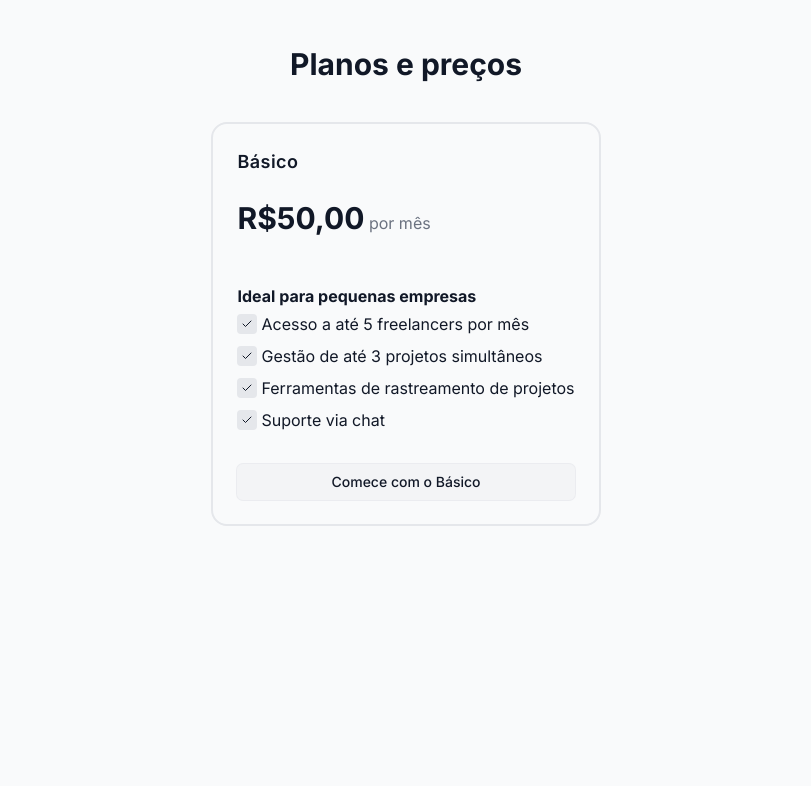
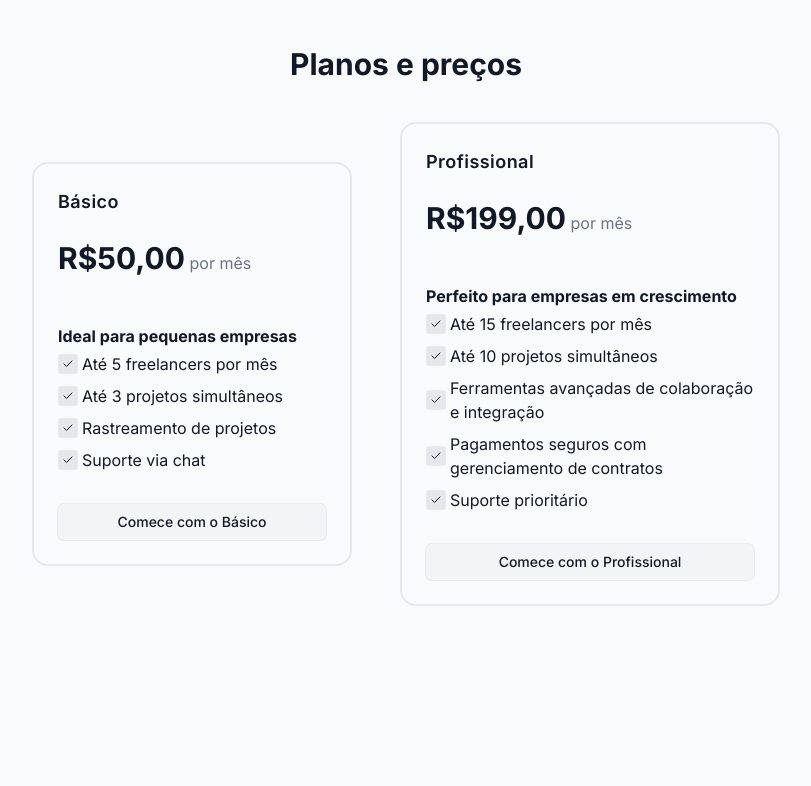
Before and after one commit to dev-pedroalmeida/skillsy, a Next.js app: page / in a window 1280 px wide. Shown: the part 2000-2786 px from the top of the page, without its empty margins (234-1045 px from the left). Built offline with nearby package versions, Linux system fonts and the light colour scheme.

Commit message:
feat: add PricingCard Component

```diff
--- a/app/page.tsx
+++ b/app/page.tsx
@@ -3,6 +3,7 @@ import { ArrowUpRight, Check, ChevronsDown } from "lucide-react";
 import Link from "next/link";
 import * as motion from "motion/react-client";
 import { BentoGridContainer, BentoGridItem } from "@/components/BentoGrid";
+import { PricingCard } from "@/components/PricingCard";
 
 export default function Home() {
   return (
@@ -100,8 +101,10 @@ export default function Home() {
           </h2>
 
           <div className="flex items-center justify-center gap-12">
-            <div className="p-6 rounded-2xl border-2 border-gray-200">
-              <h3 className="text-lg font-semibold tracking-wide mb-6">Básico</h3>
+            <div className="p-6 rounded-2xl border-2 border-gray-200 min-w-80">
+              <h3 className="text-lg font-semibold tracking-wide mb-6">
+                Básico
+              </h3>
               <p className="font-bold text-3xl mb-12">
                 R$50,00
                 <span className="text-base font-normal text-gray-500">
@@ -113,15 +116,15 @@ export default function Home() {
               <ul className="flex flex-col gap-2 mb-8">
                 <li className="flex items-center gap-1">
                   <Check size={20} className="bg-gray-200 p-1 rounded" />
-                  Acesso a até 5 freelancers por mês
+                  Até 5 freelancers por mês
                 </li>
                 <li className="flex items-center gap-1">
                   <Check size={20} className="bg-gray-200 p-1 rounded" />
-                  Gestão de até 3 projetos simultâneos
+                  Até 3 projetos simultâneos
                 </li>
                 <li className="flex items-center gap-1">
                   <Check size={20} className="bg-gray-200 p-1 rounded" />
-                  Ferramentas de rastreamento de projetos
+                  Rastreamento de projetos
                 </li>
                 <li className="flex items-center gap-1">
                   <Check size={20} className="bg-gray-200 p-1 rounded" />
@@ -132,6 +135,19 @@ export default function Home() {
                 Comece com o Básico
               </Button>
             </div>
+
+            <PricingCard
+              title="Profissional"
+              price="199,00"
+              description="Perfeito para empresas em crescimento"
+              includesList={[
+                "Até 15 freelancers por mês",
+                "Até 10 projetos simultâneos",
+                "Ferramentas avançadas de colaboração e integração",
+                "Pagamentos seguros com gerenciamento de contratos",
+                "Suporte prioritário"
+              ]}
+            />
           </div>
         </motion.div>
       </section>
--- /dev/null
+++ b/components/PricingCard.tsx
@@ -0,0 +1,50 @@
+import { Check } from "lucide-react";
+import { Button } from "./Button";
+
+export const PricingCard = ({
+  className,
+  variant = "basic",
+  popular = false,
+  perMonth = true,
+  title,
+  price,
+  description,
+  includesList,
+}: {
+  className?: string;
+  variant?: "premium" | "basic";
+  popular?: boolean;
+  perMonth?: boolean;
+  title: string;
+  price: string;
+  description: string;
+  includesList: string[];
+}) => {
+  return (
+    <div className="p-6 rounded-2xl border-2 border-gray-200 w-[380px]">
+      <h3 className="text-lg font-semibold tracking-wide mb-6">{title}</h3>
+      <p className="font-bold text-3xl mb-12">
+        R${price}
+        <span className="text-base font-normal text-gray-500">
+          {perMonth ? " por mês" : " por ano"}
+        </span>
+      </p>
+      <p className="font-bold mb-1">{description}</p>
+      <ul className="flex flex-col gap-2 mb-8">
+        {includesList.map((text, index) => {
+          return (
+            <li key={index} className="flex items-center gap-1">
+              <div className="bg-gray-200 rounded p-1">
+                <Check size={12} />
+              </div>
+              {text}
+            </li>
+          );
+        })}
+      </ul>
+      <Button className="w-full" variant={"secondary"}>
+        Comece com o {title}
+      </Button>
+    </div>
+  );
+};
```
